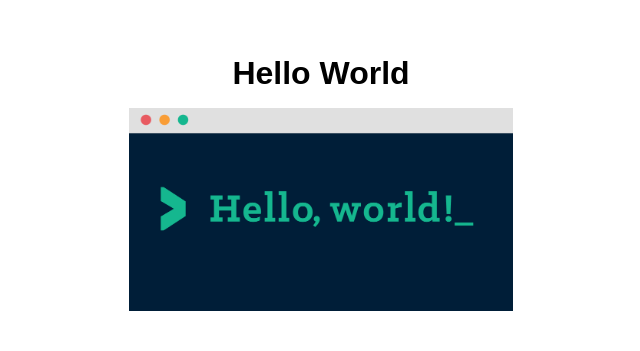
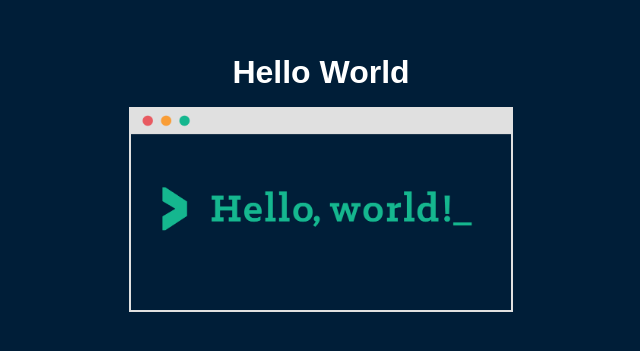
Before and after one commit to luirusso/vue-hello, a plain HTML site: page index.html in a window 1280 px wide. Shown: the part 217-568 px from the top of the page, without its empty margins (319-959 px from the left). Drawn offline with nearby package versions, Linux system fonts and the light colour scheme.

Commit message:
added some style

```diff
--- a/style.css
+++ b/style.css
@@ -3,6 +3,10 @@
     padding: 0;
     box-sizing: border-box;
     font-family: sans-serif;
+}
+
+body {
+    background-color: #001E38;
 }
 
 #root {
@@ -16,8 +20,10 @@
 
 .main-title {
     padding-bottom: 1rem;
+    color: white;
 }
 
 .jumbo {
     width: 30%;
+    border: 2px solid #E0E0E0;
 }
```
